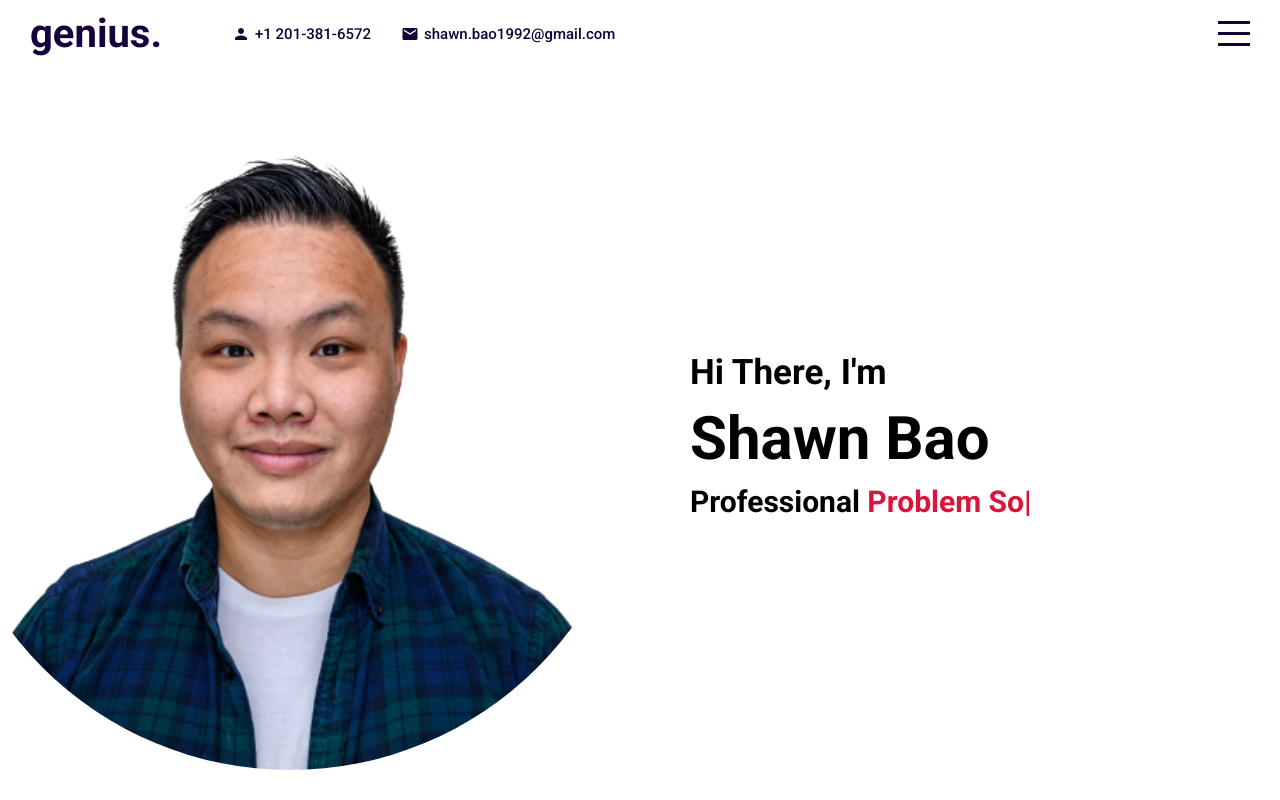
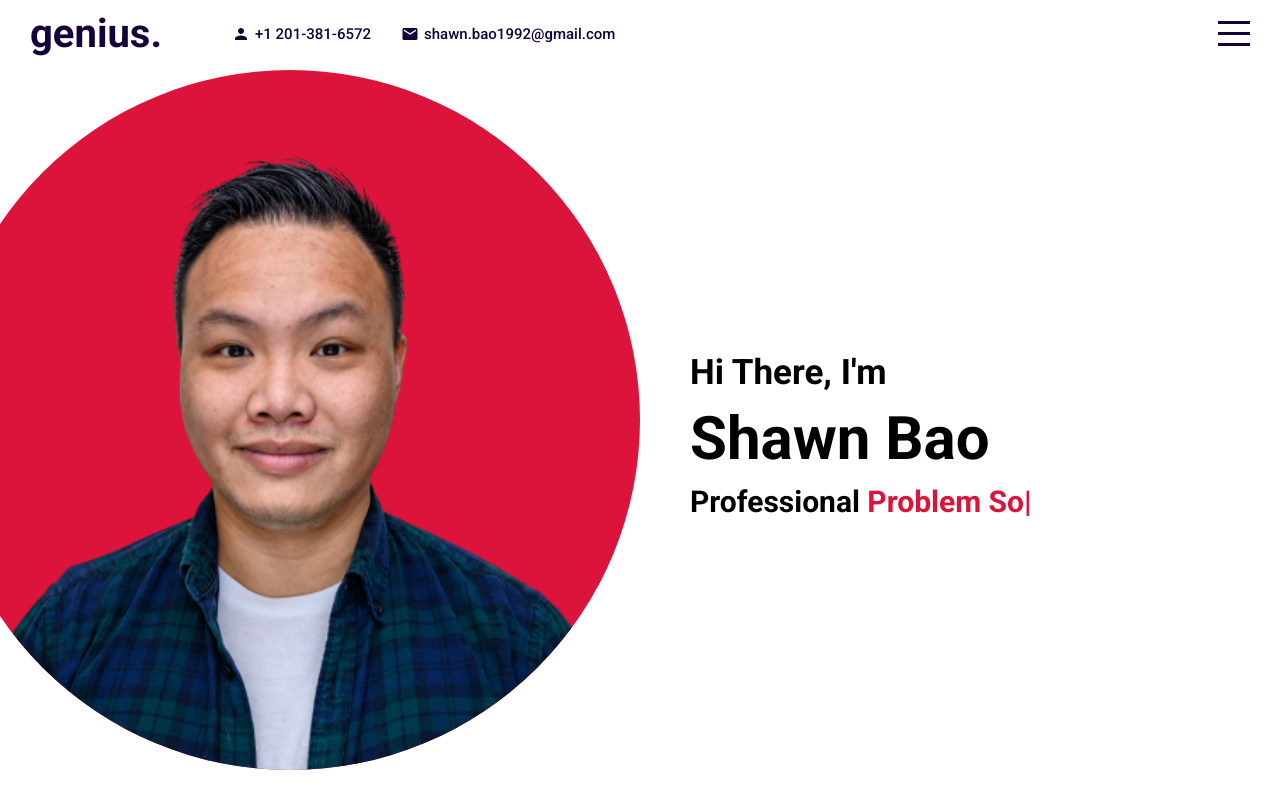
Before and after one commit to Rosovski/personal-website, a React (Create React App) app: page / in a window 1280 px wide. Built offline with nearby package versions, Linux system fonts and the light colour scheme.

Commit message:
change bg color

```diff
--- a/src/components/intro/intro.scss
+++ b/src/components/intro/intro.scss
@@ -17,7 +17,7 @@
       width: 700px;
       height: 700px;
       background-color: crimson;
-      background-color: transparent;
+      // background-color: transparent;
       border-radius: 50%;
       display: flex;
       align-items: flex-end;
```
